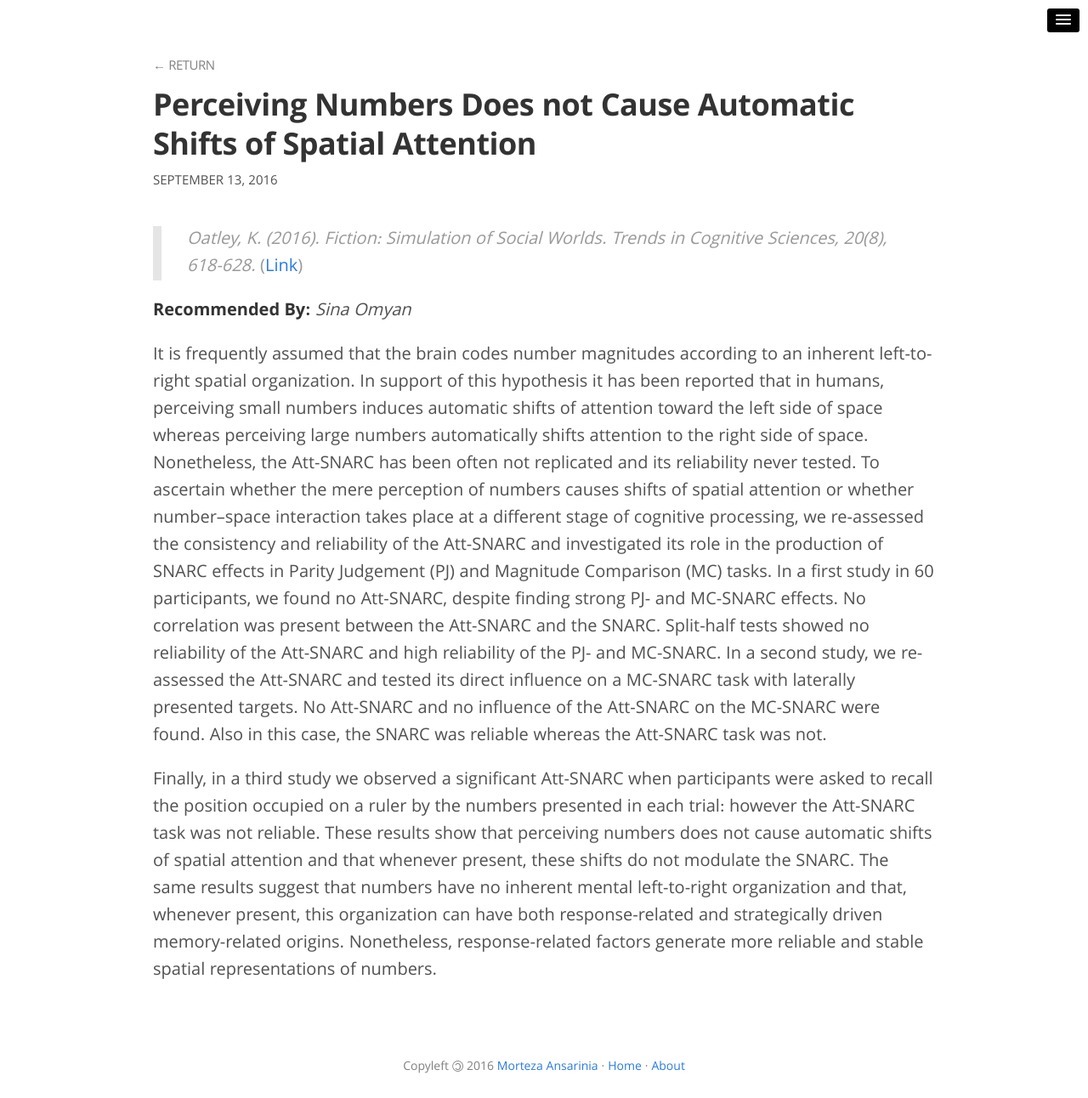
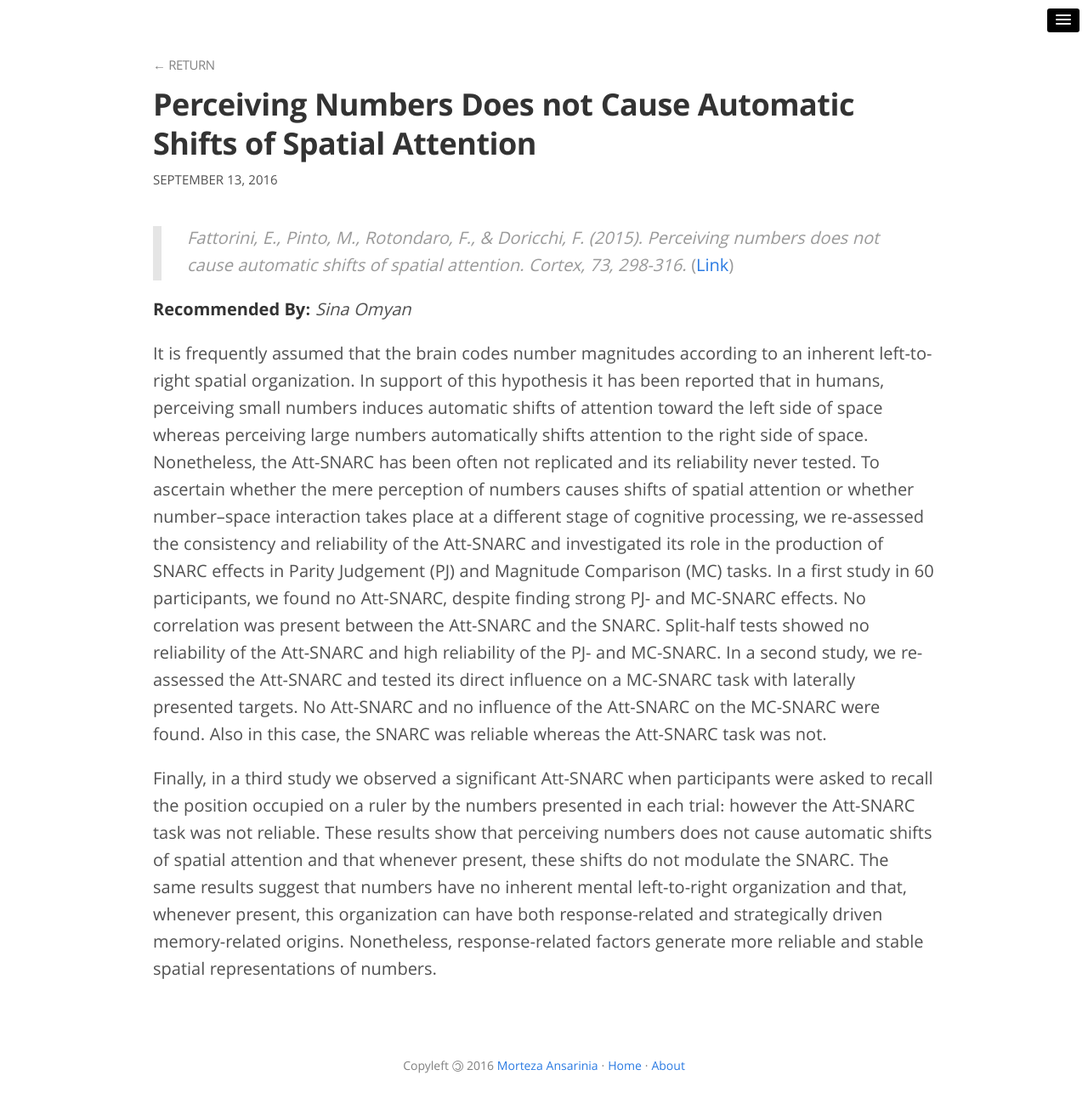
Before and after one commit to morteza/cog.onto.ir, a Jekyll site: the page built from _posts/2016-09-13-fattorini_et_al_2015.md, in a window 1280 px wide. Shown: the whole page at 85% size. Built offline with Jekyll 4.4.1, drawn with Linux system fonts in a browser that asks for light colours; nearby versions of some CDN libraries; comment, search, counter and statistics services are not loaded.

Commit message:
Fix link and citation for the Fattorini et al. (2015).

```diff
--- a/_posts/2016-09-13-fattorini_et_al_2015.md
+++ b/_posts/2016-09-13-fattorini_et_al_2015.md
@@ -16,7 +16,7 @@ tags:
   - Individual differences
 ---
 
-> *Oatley, K. (2016). Fiction: Simulation of Social Worlds. Trends in Cognitive Sciences, 20(8), 618-628.* ([Link](http://dx.doi.org/10.1016/j.tics.2016.06.002))
+> *Fattorini, E., Pinto, M., Rotondaro, F., & Doricchi, F. (2015). Perceiving numbers does not cause automatic shifts of spatial attention. Cortex, 73, 298-316.* ([Link](http://www.sciencedirect.com/science/article/pii/S0010945215003354))
 
 **Recommended By:** *Sina Omyan*
 
```
